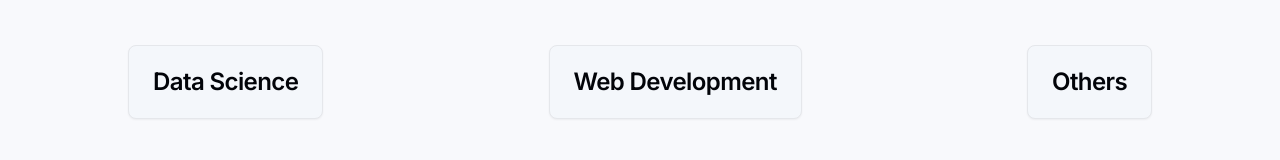
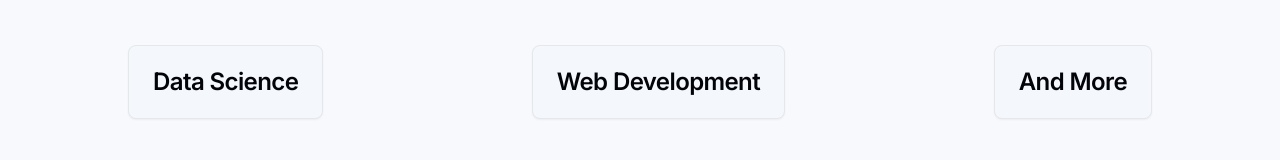
Before and after one commit to dwk601/next-portfolio, a Next.js app: page / in a window 1280 px wide. Shown: the part 410-570 px from the top of the page. Built offline with nearby package versions, Linux system fonts and the light colour scheme.

Commit message:
Update components.json and page.tsx
This commit updates the "cssVariables" value in components.json to false and changes the CardTitle in page.tsx to "And More".

```diff
--- a/src/app/page.tsx
+++ b/src/app/page.tsx
@@ -99,7 +99,7 @@ export default function home() {
                 <DialogTrigger>
                   <Card>
                     <CardHeader>
-                      <CardTitle>Others</CardTitle>
+                      <CardTitle>And More</CardTitle>
                     </CardHeader>
                   </Card>
                 </DialogTrigger>
```
Also changed, not shown: components.json.
